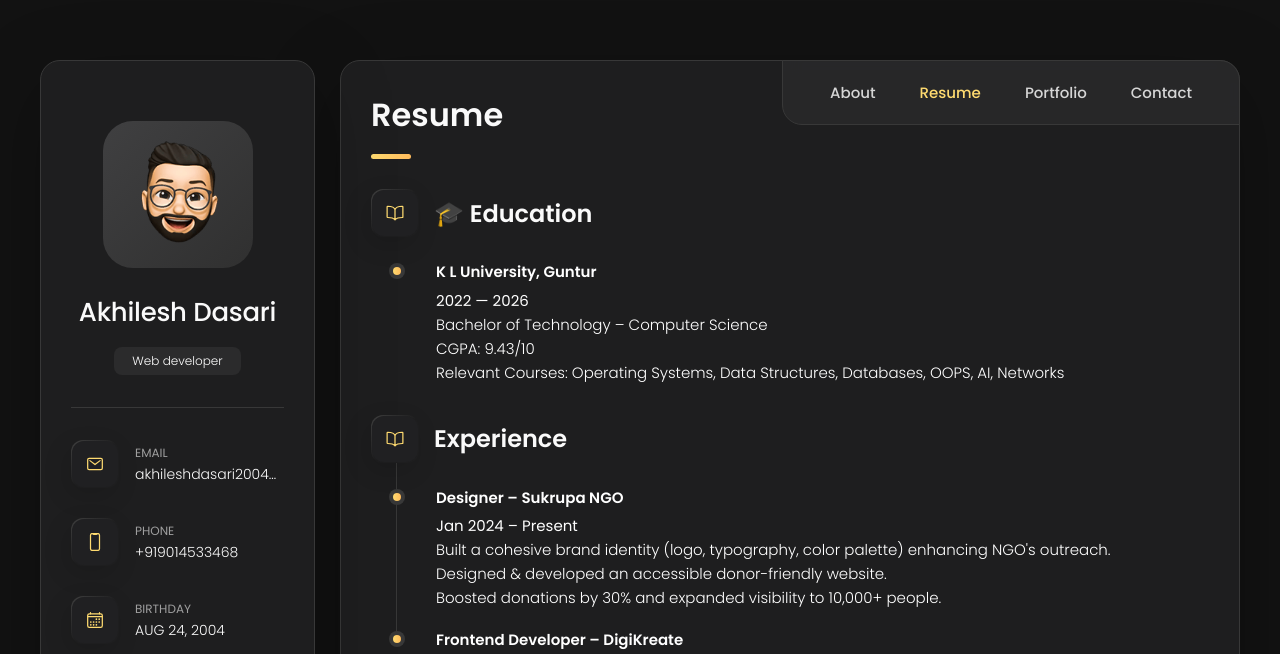
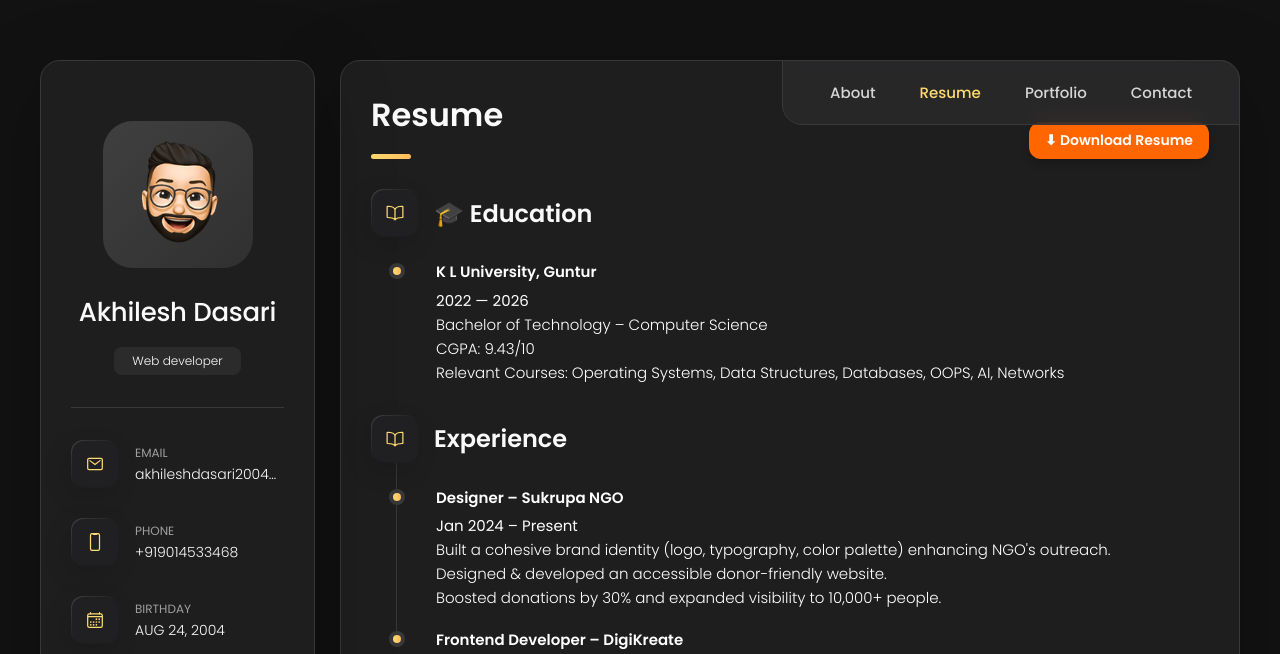
Before and after one commit to akhileshdasari2004/Updated_portfolio, a plain HTML site: page index.html in a window 1280 px wide. Both pictures are taken after a click on the button "Resume". Shown: the top 654 px of the page. Drawn offline with nearby package versions, Linux system fonts and the light colour scheme.

Commit message:
Added resume.pdf and integrated download button in resume section

```diff
--- a/index.html
+++ b/index.html
@@ -544,10 +544,14 @@
         <!--
         - #RESUME
       -->
+      <article class="resume" data-page="resume">
+        <header class="resume-header">
+          <h2 class="h2 article-title">Resume</h2>
 
-        <article class="resume" data-page="resume">
-          <header>
-            <h2 class="h2 article-title">Resume</h2>
+          <!-- Download Resume Button -->
+          <a href="assets/e72c94c6-4671-465b-97a8-38867242787b.pdf" download="Akhilesh_Dasari_Resume.pdf" class="download-btn">
+            ⬇ Download Resume
+          </a>
         </header>
 
         <section class="timeline">
@@ -634,8 +638,7 @@
               color: white;
             }
           </style>
-          </head>
-          <body>
+
           <ol class="timeline-list">
             <li class="timeline-item">
               <h4 class="h4 timeline-item-title">Google Build & Blog Hackathon </h4>
@@ -672,9 +675,7 @@
           <ol class="timeline-list">
             <li class="timeline-item">
               <h4 class="h4 timeline-item-title">Salesforce AI Associate</h4>
-
               <span>Nov 2024</span>
-
               <p class="timeline-text">Salesforce</p>
             </li>
 
@@ -682,9 +683,7 @@
               <h4 class="h4 timeline-item-title">
                 Red Hat Certified Enterprise Application Developer
               </h4>
-
               <span>Sept 2024</span>
-
               <p class="timeline-text">Red Hat</p>
             </li>
 
@@ -692,17 +691,13 @@
               <h4 class="h4 timeline-item-title">
                 Automation Anywhere RPA Professional
               </h4>
-
               <span>Jul 2024</span>
-
               <p class="timeline-text">Automation Anywhere</p>
             </li>
 
             <li class="timeline-item">
               <h4 class="h4 timeline-item-title">AWS Cloud Practitioner</h4>
-
               <span>May 2024</span>
-
               <p class="timeline-text">Amazon Web Services</p>
             </li>
           </ol>
@@ -717,7 +712,6 @@
                 <h5 class="h5">Web design</h5>
                 <data value="90">90%</data>
               </div>
-
               <div class="skill-progress-bg">
                 <div class="skill-progress-fill" style="width: 90%"></div>
               </div>
@@ -728,7 +722,6 @@
                 <h5 class="h5">Framer</h5>
                 <data value="85">85%</data>
               </div>
-
               <div class="skill-progress-bg">
                 <div class="skill-progress-fill" style="width: 85%"></div>
               </div>
@@ -739,7 +732,6 @@
                 <h5 class="h5">Full Stack</h5>
                 <data value="80">80%</data>
               </div>
-
               <div class="skill-progress-bg">
                 <div class="skill-progress-fill" style="width: 80%"></div>
               </div>
@@ -750,7 +742,6 @@
                 <h5 class="h5">AI Automation</h5>
                 <data value="75">75%</data>
               </div>
-
               <div class="skill-progress-bg">
                 <div class="skill-progress-fill" style="width: 75%"></div>
               </div>
@@ -758,6 +749,32 @@
           </ul>
         </section>
       </article>
+
+      <!-- Styles for Download Button -->
+      <style>
+        .resume-header {
+          display: flex;
+          justify-content: space-between;
+          align-items: center;
+        }
+
+        .download-btn {
+          background: #ff6600;
+          color: white;
+          padding: 8px 16px;
+          border-radius: 12px;
+          font-weight: 600;
+          font-size: 14px;
+          text-decoration: none;
+          box-shadow: 0 4px 8px rgba(0,0,0,0.2);
+          transition: 0.3s ease;
+        }
+
+        .download-btn:hover {
+          background: #e65c00;
+          box-shadow: 0 6px 12px rgba(0,0,0,0.3);
+        }
+      </style>
 
         <!--
         - #PORTFOLIO
```
Also changed, not shown: 1 other file. Lines whose indentation alone changed are shown as unchanged.
